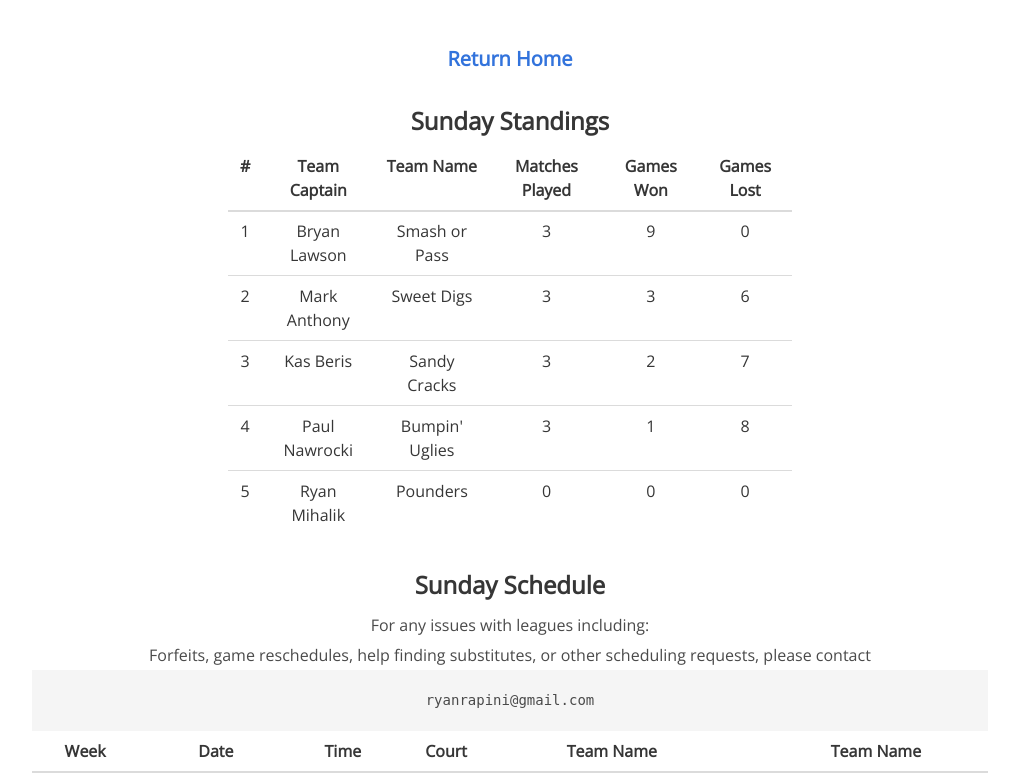
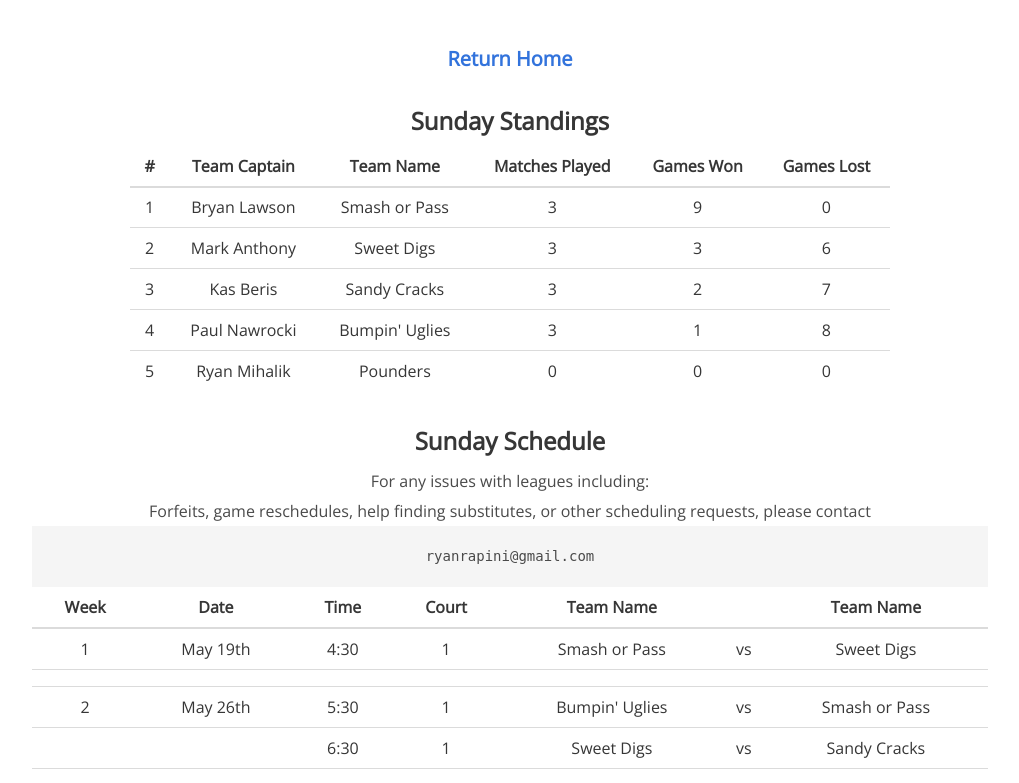
Before and after one commit to ryanrapini/jammsvolleyball, a PHP site: page /leagues/sunday in a window 1280 px wide. Shown: the part 67-850 px from the top of the page, without its empty margins (130-1149 px from the left). Run offline with PHP 8.4, Linux system fonts and the light colour scheme.

Commit message:
update width

```diff
--- a/public/leagues/sunday/index.php
+++ b/public/leagues/sunday/index.php
@@ -18,7 +18,7 @@
                     <div class="column is-12">
                         <h5 class="title is-5"><a href="index.html">Return Home</a></h5>
                     </div>
-                    <div class="column is-6 is-offset-3">
+                    <div class="column is-8 is-offset-2">
                         <h4 class="title is-4">Sunday Standings</h4>
                         <table class="table is-fullwidth">
                             <thead>
```
